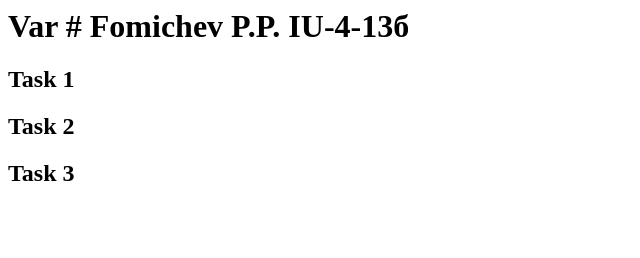
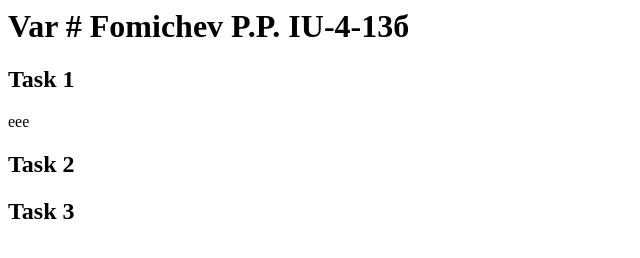
Before and after one commit to pashoke1/pashoke1.github.io, a plain HTML site: page index.html in a window 1280 px wide. Shown: the whole page, without its empty margins (0-640 px from the left). Drawn offline with Linux system fonts and the light colour scheme.

Commit message:
Update index.html

```diff
--- a/index.html
+++ b/index.html
@@ -5,7 +5,7 @@
    <h1>Var #  Fomichev P.P. IU-4-13б</h1>
       <div>
    <h2>Task 1</h2>
-   <p></p>
+   <p>eee</p>
       </div>
       <div>
    <h2>Task 2</h2>
```
